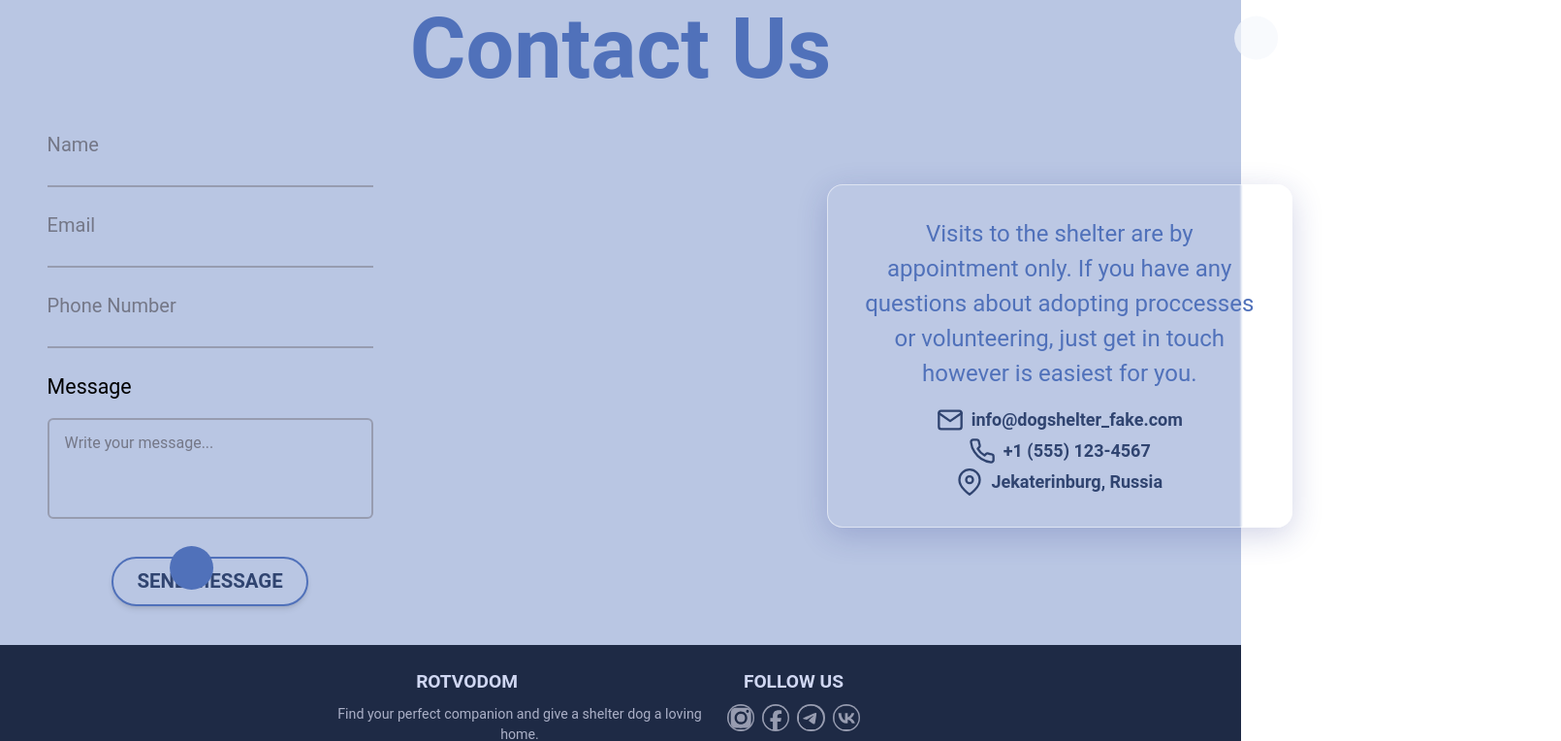
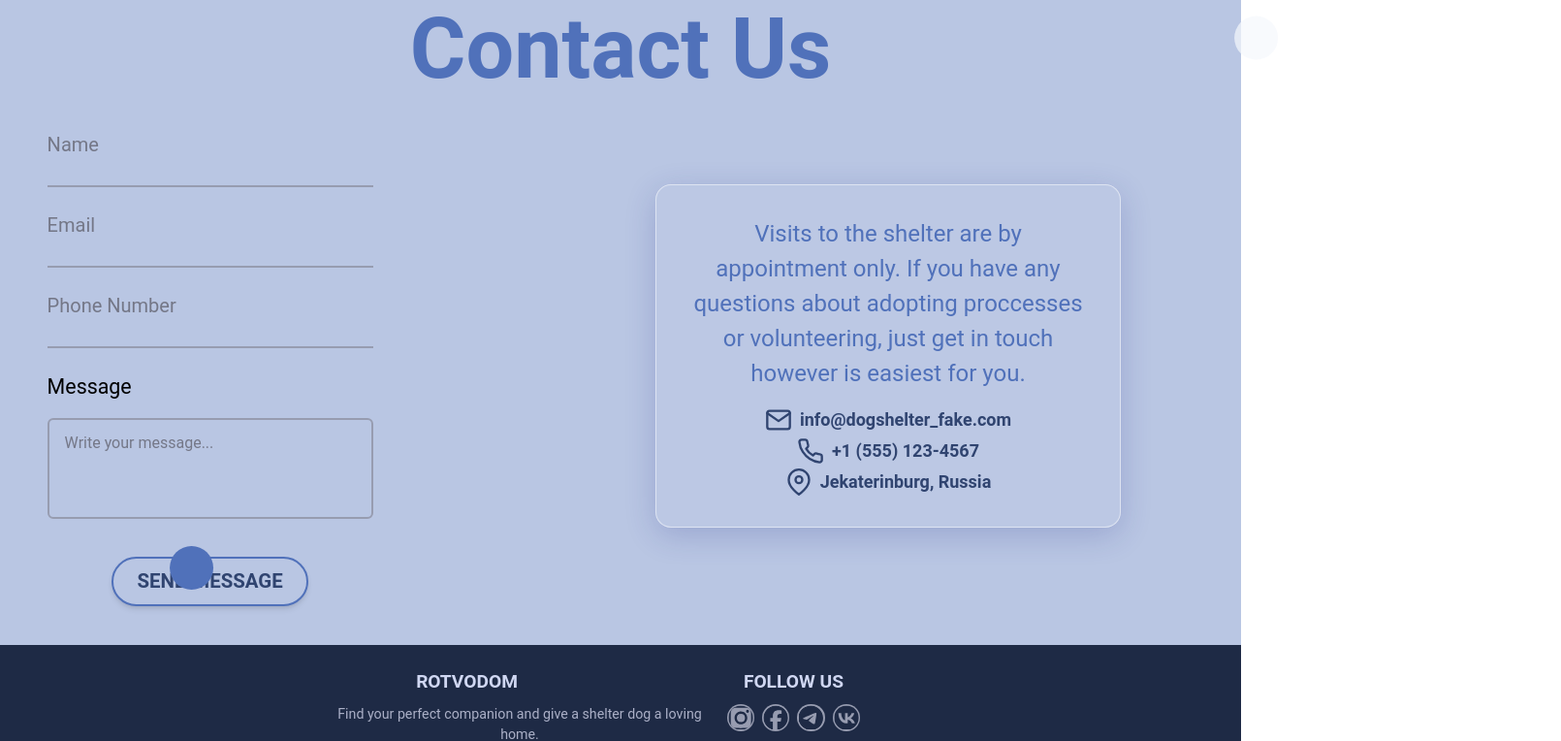
Before and after one commit to bavayra/dog-shelter, a React (Vite) app: page / in a window 1280 px wide. Shown: the part 6500-7264 px from the top of the page at 97% size, 1610 px wide, since content can reach past the window. Built offline with nearby package versions, Linux system fonts and the light colour scheme; a web font is replaced by a local one.

Commit message:
fix: corrected contact-grid width causing form to render off-screen

```diff
--- a/src/index.css
+++ b/src/index.css
@@ -605,7 +605,8 @@ html {
       margin-bottom: clamp(1rem, 0.91vw + 0.773rem, 2rem);
     }
     .contact-grid {
-      width: clamp(100%, 10.23vw + 90.91rem, 100rem);
+      width: 100%;
+      max-width: 100rem;
       gap: clamp(0.5rem, 6.82vw + -6.727rem, 7.5rem);
       padding-inline: clamp(0rem, 0.59vw + -0.455rem, 2rem);
       margin: clamp(0rem, 0.44vw + -0.341rem, 1.5rem);
```
